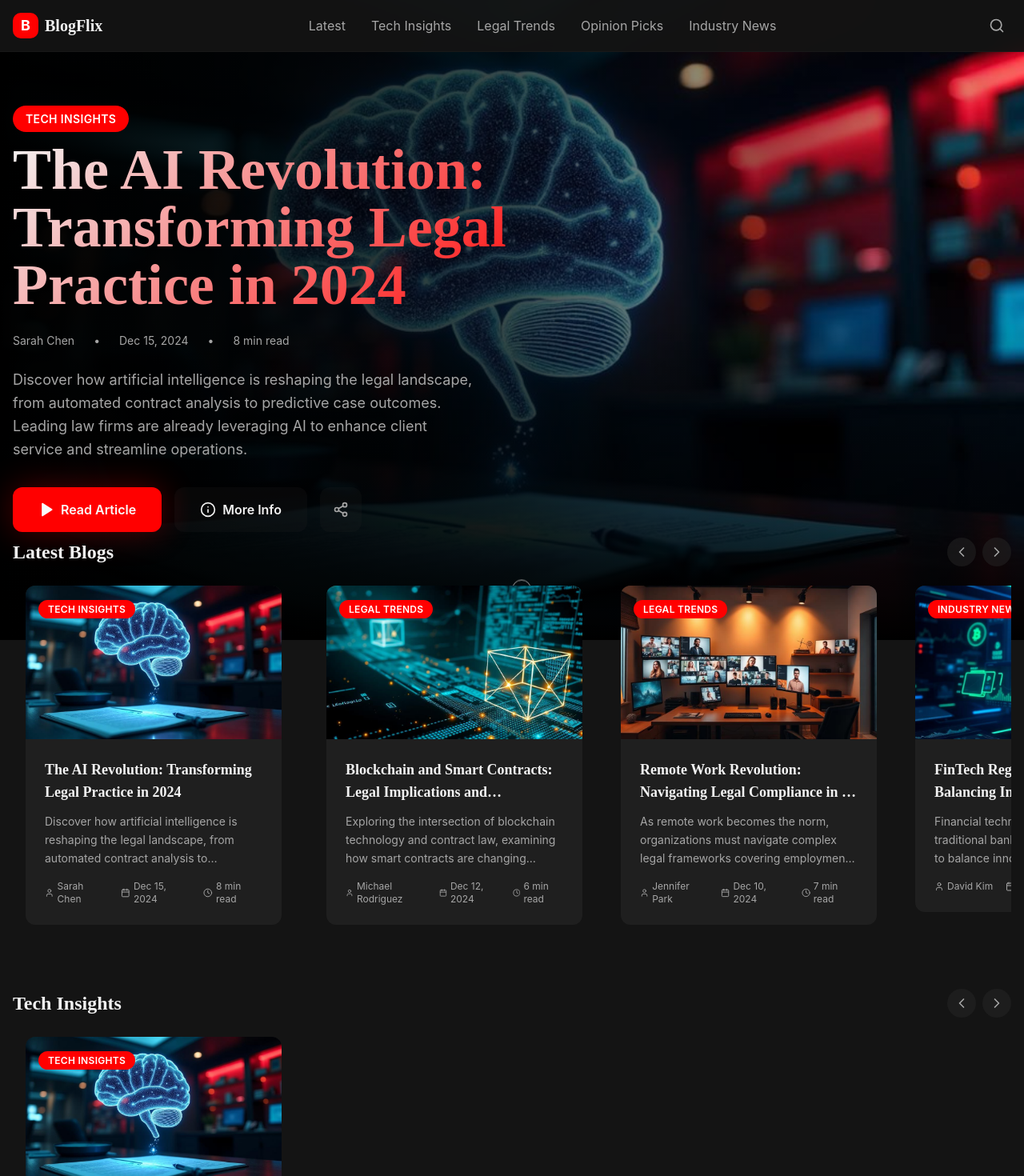
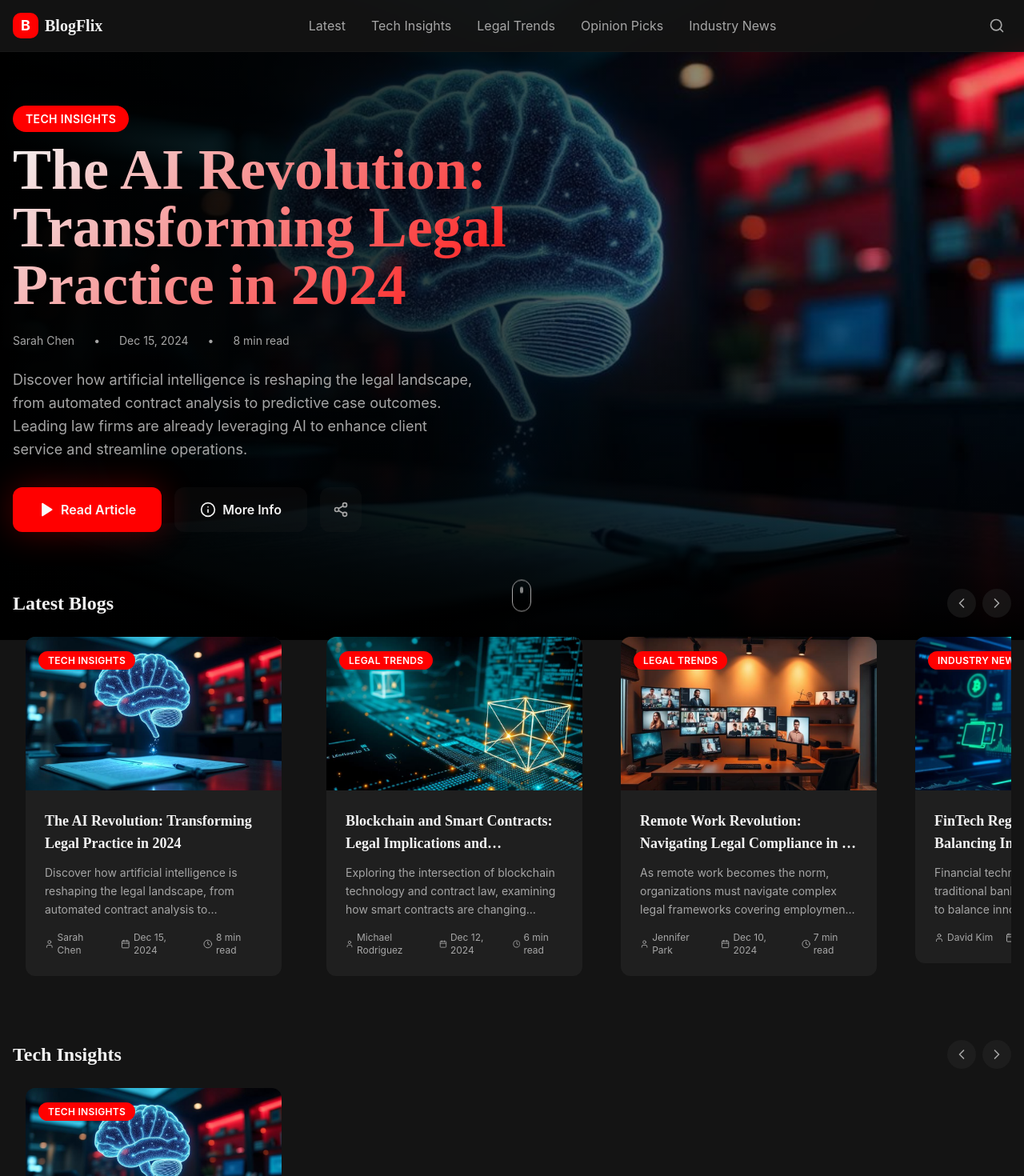
Before and after one commit to Kausigan158/kausiganblog, a React (Vite) app: page / in a window 1280 px wide. Shown: the top 1470 px of the page at 80% size. Built offline with nearby package versions, Linux system fonts and the light colour scheme.

Commit message:
Fix overlapping button
Adjusted spacing and styling for the "Read Article" button in the latest blogs section to prevent overlap.

```diff
--- a/src/pages/Index.tsx
+++ b/src/pages/Index.tsx
@@ -19,7 +19,7 @@ const Index = () => {
       <Hero />
 
       {/* Blog Carousels Section */}
-      <div className="relative z-10 -mt-32">
+      <div className="relative z-10 -mt-16">
         <div className="container mx-auto px-4 pb-20">
           {/* Latest Blogs Carousel */}
           <BlogCarousel
```
